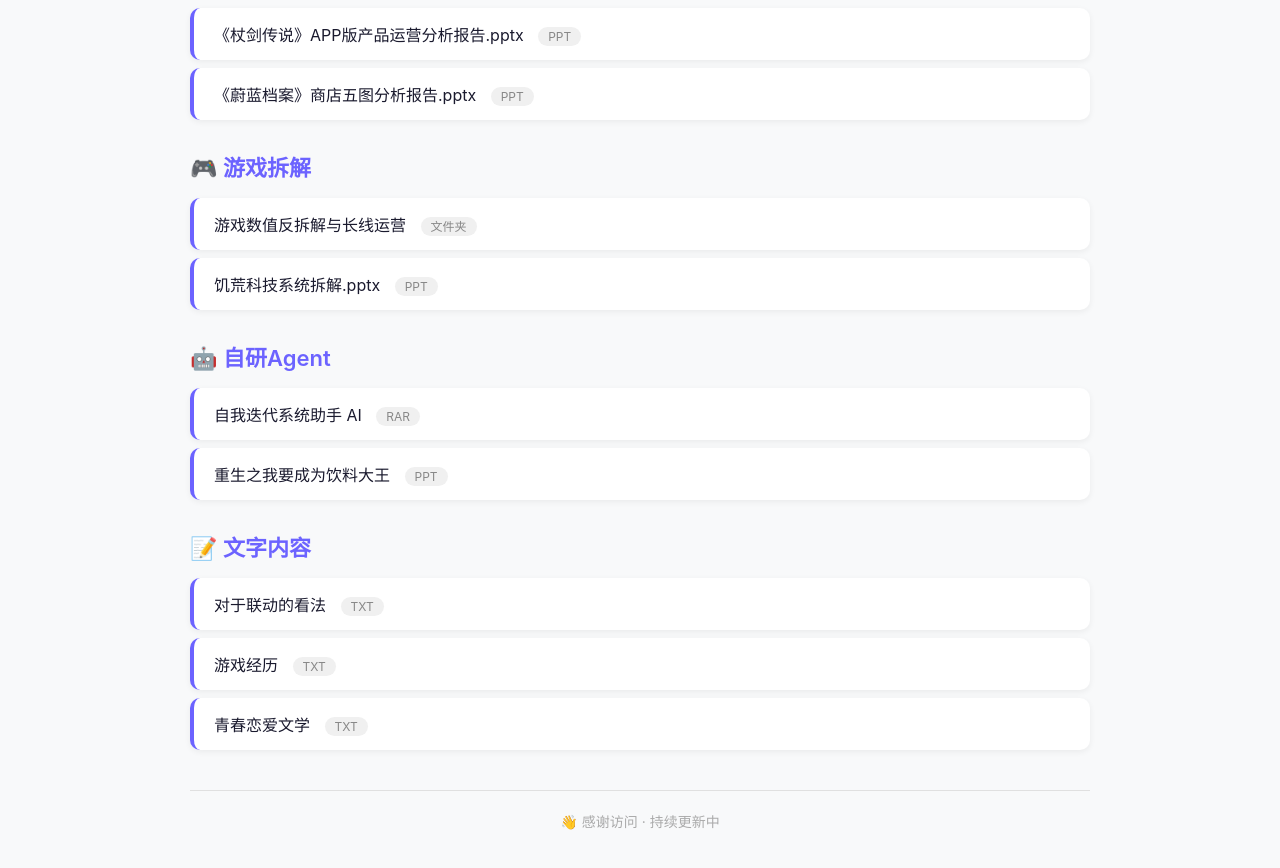
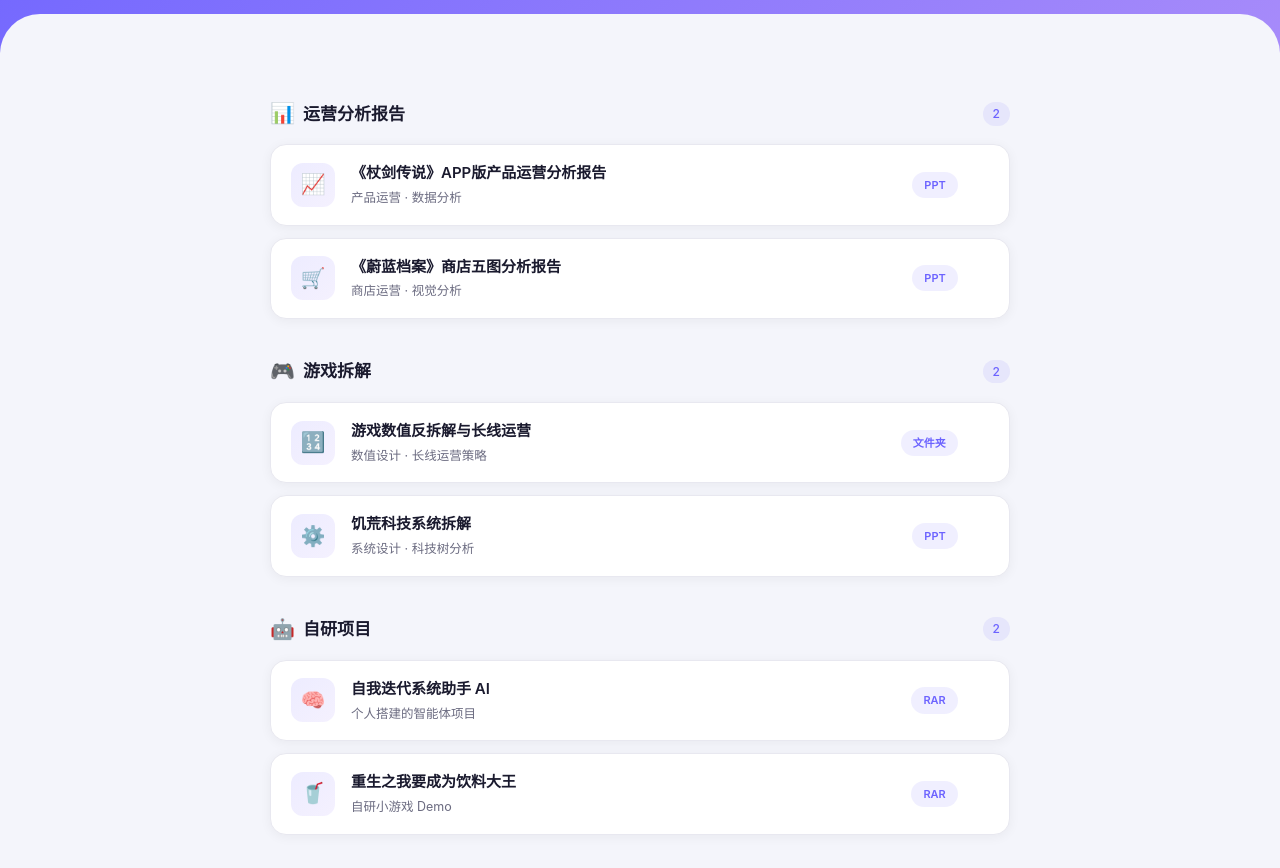
Before and after one commit to wcwtc1-sys/-, a plain HTML site: page index.html in a window 1280 px wide. Shown: the part 253-1121 px from the top of the page. Drawn offline with Linux system fonts and the light colour scheme.

Commit message:
Update index.html

```diff
--- a/index.html
+++ b/index.html
@@ -3,111 +3,336 @@
 <head>
 <meta charset="UTF-8">
 <meta name="viewport" content="width=device-width, initial-scale=1.0">
-    <title>我的作品集</title>
+<title>我的作品集 | Portfolio</title>
 <style>
+  * { margin: 0; padding: 0; box-sizing: border-box; }
+
+  :root {
+    --bg: #f4f5fb;
+    --card: #ffffff;
+    --text: #1a1a2e;
+    --text-sub: #6b6b80;
+    --primary: #6c63ff;
+    --primary-light: #a78bfa;
+    --border: #e8e8f0;
+    --shadow: 0 2px 12px rgba(0,0,0,0.05);
+    --shadow-hover: 0 8px 28px rgba(108,99,255,0.16);
+  }
+
   body {
-            font-family: -apple-system, BlinkMacSystemFont, "Segoe UI", Roboto, sans-serif;
-            max-width: 900px;
-            margin: 40px auto;
-            padding: 20px;
-            background: #f8f9fa;
-            color: #1a1a2e;
+    font-family: -apple-system, BlinkMacSystemFont, "Segoe UI", "PingFang SC", "Microsoft YaHei", sans-serif;
+    background: var(--bg);
+    color: var(--text);
+    line-height: 1.65;
+    -webkit-font-smoothing: antialiased;
   }
-        h1 {
-            font-size: 32px;
-            border-bottom: 4px solid #6c63ff;
-            padding-bottom: 12px;
+
+  /* ===== 顶部 Header ===== */
+  .header {
+    background: linear-gradient(135deg, #6c63ff 0%, #a78bfa 100%);
+    padding: 64px 24px 56px;
+    text-align: center;
+    color: #fff;
+    position: relative;
+    overflow: hidden;
   }
-        .subtitle {
-            color: #555;
-            font-size: 18px;
-            margin-top: -8px;
-            margin-bottom: 30px;
+  .header::after {
+    content: "";
+    position: absolute;
+    bottom: -1px;
+    left: 0;
+    right: 0;
+    height: 40px;
+    background: var(--bg);
+    border-radius: 40px 40px 0 0;
   }
-        .category {
-            font-size: 22px;
+  .avatar {
+    width: 88px;
+    height: 88px;
+    border-radius: 50%;
+    background: rgba(255,255,255,0.2);
+    backdrop-filter: blur(10px);
+    display: flex;
+    align-items: center;
+    justify-content: center;
+    font-size: 40px;
+    margin: 0 auto 18px;
+    border: 3px solid rgba(255,255,255,0.4);
+    box-shadow: 0 8px 24px rgba(0,0,0,0.15);
+  }
+  .header h1 {
+    font-size: 30px;
+    font-weight: 700;
+    letter-spacing: 0.5px;
+  }
+  .header p {
+    font-size: 15px;
+    opacity: 0.9;
+    margin-top: 6px;
+  }
+
+  /* ===== 主容器 ===== */
+  .container {
+    max-width: 780px;
+    margin: 0 auto;
+    padding: 8px 20px 80px;
+    position: relative;
+    z-index: 1;
+  }
+
+  /* ===== 分类标题 ===== */
+  .section-title {
+    font-size: 17px;
     font-weight: 600;
-            margin-top: 30px;
-            margin-bottom: 12px;
-            color: #6c63ff;
+    color: var(--text);
+    margin: 36px 0 14px;
+    display: flex;
+    align-items: center;
+    gap: 8px;
   }
-        .file-list {
-            list-style: none;
-            padding: 0;
+  .section-title .icon {
+    font-size: 20px;
   }
-        .file-list li {
-            background: white;
-            margin-bottom: 8px;
-            padding: 14px 20px;
-            border-radius: 10px;
-            box-shadow: 0 2px 6px rgba(0,0,0,0.06);
-            transition: 0.2s;
-            border-left: 4px solid #6c63ff;
-        }
-        .file-list li:hover {
-            box-shadow: 0 4px 14px rgba(108, 99, 255, 0.15);
-            transform: translateX(4px);
-        }
-        .file-list a {
-            text-decoration: none;
-            color: #1a1a2e;
-            font-size: 16px;
-            display: block;
-        }
-        .file-list a:hover {
-            color: #6c63ff;
-        }
-        .file-type {
+  .section-title .count {
     font-size: 12px;
-            color: #888;
-            background: #f0f0f0;
+    font-weight: 500;
+    color: var(--primary);
+    background: rgba(108,99,255,0.1);
     padding: 2px 10px;
     border-radius: 20px;
-            margin-left: 10px;
+    margin-left: auto;
   }
+
+  /* ===== 卡片网格 ===== */
+  .grid {
+    display: grid;
+    gap: 12px;
+  }
+
+  .card {
+    display: flex;
+    align-items: center;
+    gap: 16px;
+    background: var(--card);
+    border: 1px solid var(--border);
+    border-radius: 16px;
+    padding: 16px 20px;
+    text-decoration: none;
+    color: var(--text);
+    box-shadow: var(--shadow);
+    transition: all 0.22s ease;
+    position: relative;
+  }
+  .card:hover {
+    transform: translateY(-3px);
+    box-shadow: var(--shadow-hover);
+    border-color: rgba(108,99,255,0.3);
+  }
+
+  .card-icon {
+    width: 44px;
+    height: 44px;
+    border-radius: 12px;
+    display: flex;
+    align-items: center;
+    justify-content: center;
+    font-size: 20px;
+    flex-shrink: 0;
+    background: linear-gradient(135deg, rgba(108,99,255,0.12), rgba(167,139,250,0.12));
+  }
+
+  .card-body {
+    flex: 1;
+    min-width: 0;
+  }
+  .card-title {
+    font-size: 15px;
+    font-weight: 600;
+    white-space: nowrap;
+    overflow: hidden;
+    text-overflow: ellipsis;
+  }
+  .card-desc {
+    font-size: 12.5px;
+    color: var(--text-sub);
+    margin-top: 2px;
+  }
+
+  .card-tag {
+    font-size: 11px;
+    font-weight: 600;
+    padding: 4px 12px;
+    border-radius: 20px;
+    background: rgba(108,99,255,0.1);
+    color: var(--primary);
+    white-space: nowrap;
+    flex-shrink: 0;
+  }
+
+  .card-arrow {
+    color: var(--primary);
+    font-size: 16px;
+    opacity: 0;
+    transition: opacity 0.22s, transform 0.22s;
+    flex-shrink: 0;
+  }
+  .card:hover .card-arrow {
+    opacity: 1;
+    transform: translateX(3px);
+  }
+
+  /* ===== 页脚 ===== */
   .footer {
-            margin-top: 40px;
     text-align: center;
-            color: #aaa;
-            font-size: 14px;
-            border-top: 1px solid #e0e0e0;
-            padding-top: 20px;
+    padding: 32px 20px;
+    color: #a0a0b0;
+    font-size: 13px;
+  }
+  .footer .dot {
+    color: var(--primary);
+  }
+
+  /* ===== 手机适配 ===== */
+  @media (max-width: 560px) {
+    .header { padding: 48px 20px 44px; }
+    .header h1 { font-size: 24px; }
+    .avatar { width: 72px; height: 72px; font-size: 32px; }
+    .container { padding: 4px 14px 60px; }
+    .card { padding: 14px 16px; gap: 12px; }
+    .card-icon { width: 40px; height: 40px; font-size: 18px; }
+    .card-title { font-size: 14px; }
+    .card-arrow { display: none; }
   }
 </style>
 </head>
 <body>
 
-    <h1>📁 我的作品集</h1>
-    <p class="subtitle">欢迎浏览我的作品 · 点击文件名即可查看或下载</p>
+  <!-- ===== 顶部 ===== -->
+  <div class="header">
+    <div class="avatar">🎮</div>
+    <h1>我的作品集</h1>
+    <p>游戏运营 · 数据分析 · AI Agent</p>
+  </div>
 
-    <!-- ====== 项目/作品分类 ====== -->
-    <div class="category">📊 运营分析报告</div>
-    <ul class="file-list">
-        <li><a href="《杖剑传说》APP版产品运营分析报告.pptx" target="_blank">《杖剑传说》APP版产品运营分析报告.pptx <span class="file-type">PPT</span></a></li>
-        <li><a href="《蔚蓝档案》商店五图分析报告.pptx" target="_blank">《蔚蓝档案》商店五图分析报告.pptx <span class="file-type">PPT</span></a></li>
-    </ul>
+  <div class="container">
 
-    <div class="category">🎮 游戏拆解</div>
-    <ul class="file-list">
-        <li><a href="游戏数值反拆解与长线运营" target="_blank">游戏数值反拆解与长线运营 <span class="file-type">文件夹</span></a></li>
-        <li><a href="饥荒科技系统拆解.pptx" target="_blank">饥荒科技系统拆解.pptx <span class="file-type">PPT</span></a></li>
-    </ul>
+    <!-- ===== 运营分析报告 ===== -->
+    <div class="section-title">
+      <span class="icon">📊</span> 运营分析报告
+      <span class="count">2</span>
+    </div>
+    <div class="grid">
+      <a class="card" href="《杖剑传说》APP版产品运营分析报告.pptx" target="_blank">
+        <div class="card-icon">📈</div>
+        <div class="card-body">
+          <div class="card-title">《杖剑传说》APP版产品运营分析报告</div>
+          <div class="card-desc">产品运营 · 数据分析</div>
+        </div>
+        <span class="card-tag">PPT</span>
+        <span class="card-arrow">→</span>
+      </a>
+      <a class="card" href="《蔚蓝档案》商店五图分析报告.pptx" target="_blank">
+        <div class="card-icon">🛒</div>
+        <div class="card-body">
+          <div class="card-title">《蔚蓝档案》商店五图分析报告</div>
+          <div class="card-desc">商店运营 · 视觉分析</div>
+        </div>
+        <span class="card-tag">PPT</span>
+        <span class="card-arrow">→</span>
+      </a>
+    </div>
 
-    <div class="category">🤖 自研Agent</div>
-    <ul class="file-list">
-        <li><a href="自我迭代系统助手ai.rar" target="_blank">自我迭代系统助手 AI <span class="file-type">RAR</span></a></li>
-        <li><a href="小游戏demo.rar" target="_blank">重生之我要成为饮料大王 <span class="file-type">PPT</span></a></li>
-    </ul>
+    <!-- ===== 游戏拆解 ===== -->
+    <div class="section-title">
+      <span class="icon">🎮</span> 游戏拆解
+      <span class="count">2</span>
+    </div>
+    <div class="grid">
+      <a class="card" href="游戏数值反拆解与长线运营" target="_blank">
+        <div class="card-icon">🔢</div>
+        <div class="card-body">
+          <div class="card-title">游戏数值反拆解与长线运营</div>
+          <div class="card-desc">数值设计 · 长线运营策略</div>
+        </div>
+        <span class="card-tag">文件夹</span>
+        <span class="card-arrow">→</span>
+      </a>
+      <a class="card" href="饥荒科技系统拆解.pptx" target="_blank">
+        <div class="card-icon">⚙️</div>
+        <div class="card-body">
+          <div class="card-title">饥荒科技系统拆解</div>
+          <div class="card-desc">系统设计 · 科技树分析</div>
+        </div>
+        <span class="card-tag">PPT</span>
+        <span class="card-arrow">→</span>
+      </a>
+    </div>
 
-    <div class="category">📝 文字内容</div>
-    <ul class="file-list">
-        <li><a href="对于联动的看法.txt" target="_blank">对于联动的看法 <span class="file-type">TXT</span></a></li>
-        <li><a href="游戏经历.txt" target="_blank">游戏经历 <span class="file-type">TXT</span></a></li>
-        <li><a href="青春恋爱文学.txt" target="_blank">青春恋爱文学 <span class="file-type">TXT</span></a></li>
-    </ul>
+    <!-- ===== 自研 Agent & 小游戏 ===== -->
+    <div class="section-title">
+      <span class="icon">🤖</span> 自研项目
+      <span class="count">2</span>
+    </div>
+    <div class="grid">
+      <a class="card" href="自我迭代系统助手ai.rar" target="_blank">
+        <div class="card-icon">🧠</div>
+        <div class="card-body">
+          <div class="card-title">自我迭代系统助手 AI</div>
+          <div class="card-desc">个人搭建的智能体项目</div>
+        </div>
+        <span class="card-tag">RAR</span>
+        <span class="card-arrow">→</span>
+      </a>
+      <a class="card" href="小游戏demo.rar" target="_blank">
+        <div class="card-icon">🥤</div>
+        <div class="card-body">
+          <div class="card-title">重生之我要成为饮料大王</div>
+          <div class="card-desc">自研小游戏 Demo</div>
+        </div>
+        <span class="card-tag">RAR</span>
+        <span class="card-arrow">→</span>
+      </a>
+    </div>
+
+    <!-- ===== 文字内容 ===== -->
+    <div class="section-title">
+      <span class="icon">📝</span> 文字内容
+      <span class="count">3</span>
+    </div>
+    <div class="grid">
+      <a class="card" href="对于联动的看法.txt" target="_blank">
+        <div class="card-icon">🔗</div>
+        <div class="card-body">
+          <div class="card-title">对于联动的看法</div>
+          <div class="card-desc">行业观察 · 联动策略</div>
+        </div>
+        <span class="card-tag">TXT</span>
+        <span class="card-arrow">→</span>
+      </a>
+      <a class="card" href="游戏经历.txt" target="_blank">
+        <div class="card-icon">🕹️</div>
+        <div class="card-body">
+          <div class="card-title">游戏经历</div>
+          <div class="card-desc">个人游戏历程</div>
+        </div>
+        <span class="card-tag">TXT</span>
+        <span class="card-arrow">→</span>
+      </a>
+      <a class="card" href="青春恋爱文学.txt" target="_blank">
+        <div class="card-icon">💭</div>
+        <div class="card-body">
+          <div class="card-title">青春恋爱文学</div>
+          <div class="card-desc">文字创作</div>
+        </div>
+        <span class="card-tag">TXT</span>
+        <span class="card-arrow">→</span>
+      </a>
+    </div>
+
+  </div>
 
   <div class="footer">
-        👋 感谢访问 · 持续更新中
+    👋 感谢访问 <span class="dot">·</span> 持续更新中
   </div>
 
 </body>
```
Lines whose indentation alone changed are shown as unchanged.
